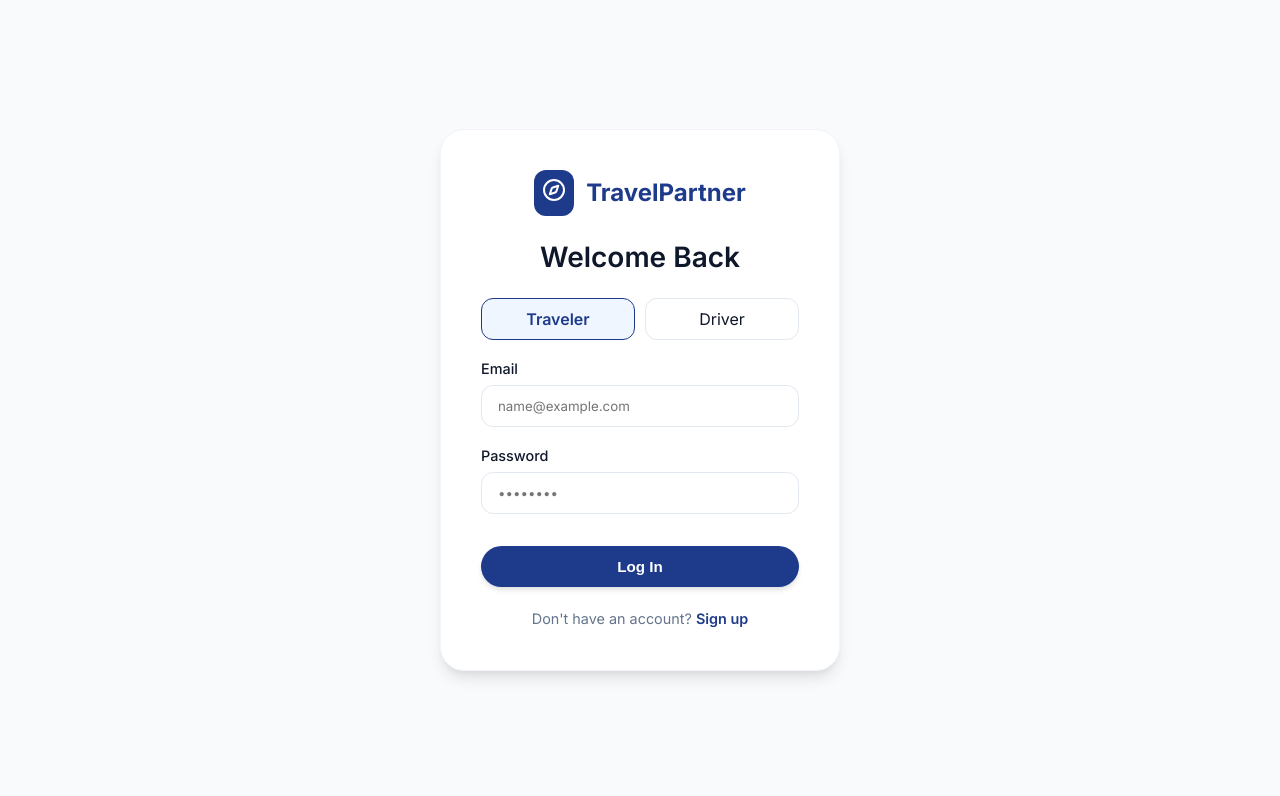
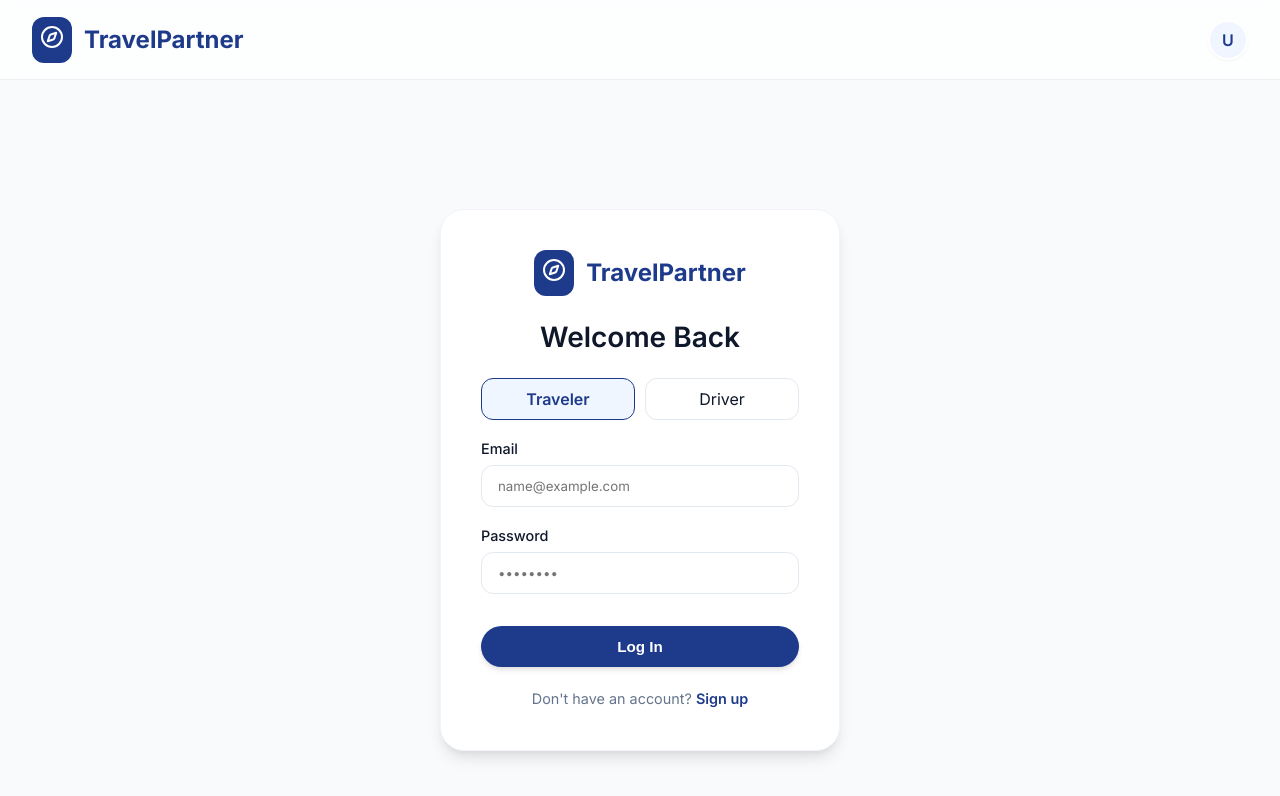
Before and after one commit to nikhil-kr20/travel_partner, a React (Vite) app in the folder client/: page /login in a window 1280 px wide. Shown: the top 796 px of the page. Built offline with nearby package versions, Linux system fonts and the light colour scheme; no server answers.

Commit message:
feat: Implement initial client application structure with routing, authentication guards, shared layout, and global styling.

```diff
--- a/client/src/App.jsx
+++ b/client/src/App.jsx
@@ -78,11 +78,6 @@ function Shell({ children, noPadding = false }) {
     <div className="app-layout">
       {/* Sidebar */}
       <aside className="sidebar">
-        <div className="logo">
-          <div className="logo-icon"><Compass size={24} /></div>
-          TravelPartner
-        </div>
-
         <nav className="nav-menu">
           <NavItem icon={<Home size={20} />} label="Dashboard" to="/dashboard" />
           {!isRider && (
@@ -107,22 +102,6 @@ function Shell({ children, noPadding = false }) {
 
       {/* Main */}
       <main className="main-content">
-        <header className="top-header">
-          <div className="search-bar">
-            <Search size={18} color="var(--text-muted)" />
-            <input type="text" placeholder="Search trips, rides, friends..." />
-          </div>
-          <div className="header-actions">
-            <button className="icon-btn"><Bell size={20} /></button>
-            <div className="user-avatar" onClick={() => navigate('/profile')} title="Profile">
-              {user.profileImage?.url
-                ? <img src={user.profileImage.url} alt={user.name}
-                  style={{ width: '100%', height: '100%', borderRadius: '50%', objectFit: 'cover' }} />
-                : user.name.charAt(0).toUpperCase()}
-            </div>
-          </div>
-        </header>
-
         {/* Page content */}
         <div className={noPadding ? '' : 'page-content'}>
           {/* Pass unread setter to ChatView via context-like prop */}
@@ -152,12 +131,26 @@ function RidesPage() {
 
 // ─── App ──────────────────────────────────────────────────────
 export default function App() {
-  const { logout } = useAuth();
+  const { logout, user } = useAuth();
+  const navigate = useNavigate();
 
   return (
     <>
       <style dangerouslySetInnerHTML={{ __html: globalStyles }} />
-
+      <header className="top-header" style={{ background: 'rgba(255, 255, 255, 0.7)', borderBottom: '1px solid rgba(0, 0, 0, 0.05)', backdropFilter: 'blur(5px)', WebkitBackdropFilter: 'blur(5px)' }}>
+        <div className="logo" style={{ marginBottom: 0, padding: 0 }}>
+          <div className="logo-icon"><Compass size={24} /></div>
+          TravelPartner
+        </div>
+        <div className="header-actions">
+          <div className="user-avatar" onClick={() => navigate('/profile')} title="Profile">
+            {user?.profileImage?.url
+              ? <img src={user.profileImage.url} alt={user?.name}
+                style={{ width: '100%', height: '100%', borderRadius: '50%', objectFit: 'cover' }} />
+              : user?.name?.charAt(0).toUpperCase() || 'U'}
+          </div>
+        </div>
+      </header>
       <Routes>
         {/* ── Guest routes ────────────────────────────── */}
         <Route path="/login" element={<GuestRoute><LoginView /></GuestRoute>} />
--- a/client/src/styles/globalStyles.js
+++ b/client/src/styles/globalStyles.js
@@ -15,8 +15,8 @@ export const globalStyles = `
   * { box-sizing: border-box; margin: 0; padding: 0; }
   body { font-family: 'Inter', sans-serif; background-color: var(--bg-main); color: var(--text-main); overflow-x: hidden; }
   .app-layout { display: flex; height: 100vh; width: 100vw; overflow: hidden; }
-  .sidebar { width: 260px; background: var(--bg-surface); border-right: 1px solid var(--border); display: flex; flex-direction: column; padding: 24px 16px; z-index: 10; }
-  .main-content { flex: 1; display: flex; flex-direction: column; height: 100vh; overflow-y: auto; position: relative; }
+  .sidebar { width: 260px; background: var(--bg-surface); border-right: 1px solid var(--border); display: flex; flex-direction: column; padding: 90px 16px 24px 16px; z-index: 4; position: fixed; top: 0; left: 0; height: 100vh; overflow: hidden; }
+  .main-content { flex: 1; display: flex; flex-direction: column; height: 100vh; overflow-y: auto; position: relative; margin-left: 260px; }
   h1 { font-size: 2.5rem; font-weight: 700; color: var(--primary); letter-spacing: -0.02em; }
   h2 { font-size: 1.75rem; font-weight: 600; margin-bottom: 16px; }
   h3 { font-size: 1.25rem; font-weight: 600; margin-bottom: 8px; }
--- a/client/src/views/DashboardView.jsx
+++ b/client/src/views/DashboardView.jsx
@@ -74,7 +74,6 @@ export default function DashboardView({ onNavigate }) {
     return (
         <div>
             <div className="hero">
-                <div className="hero-circles" />
                 <div style={{ position: 'relative', zIndex: 1 }}>
                     <h1>Where to next, {user?.name?.split(' ')[0]}?</h1>
                     <p>Discover local companions, plan seamless trips, and book reliable rides all in one place.</p>
```
